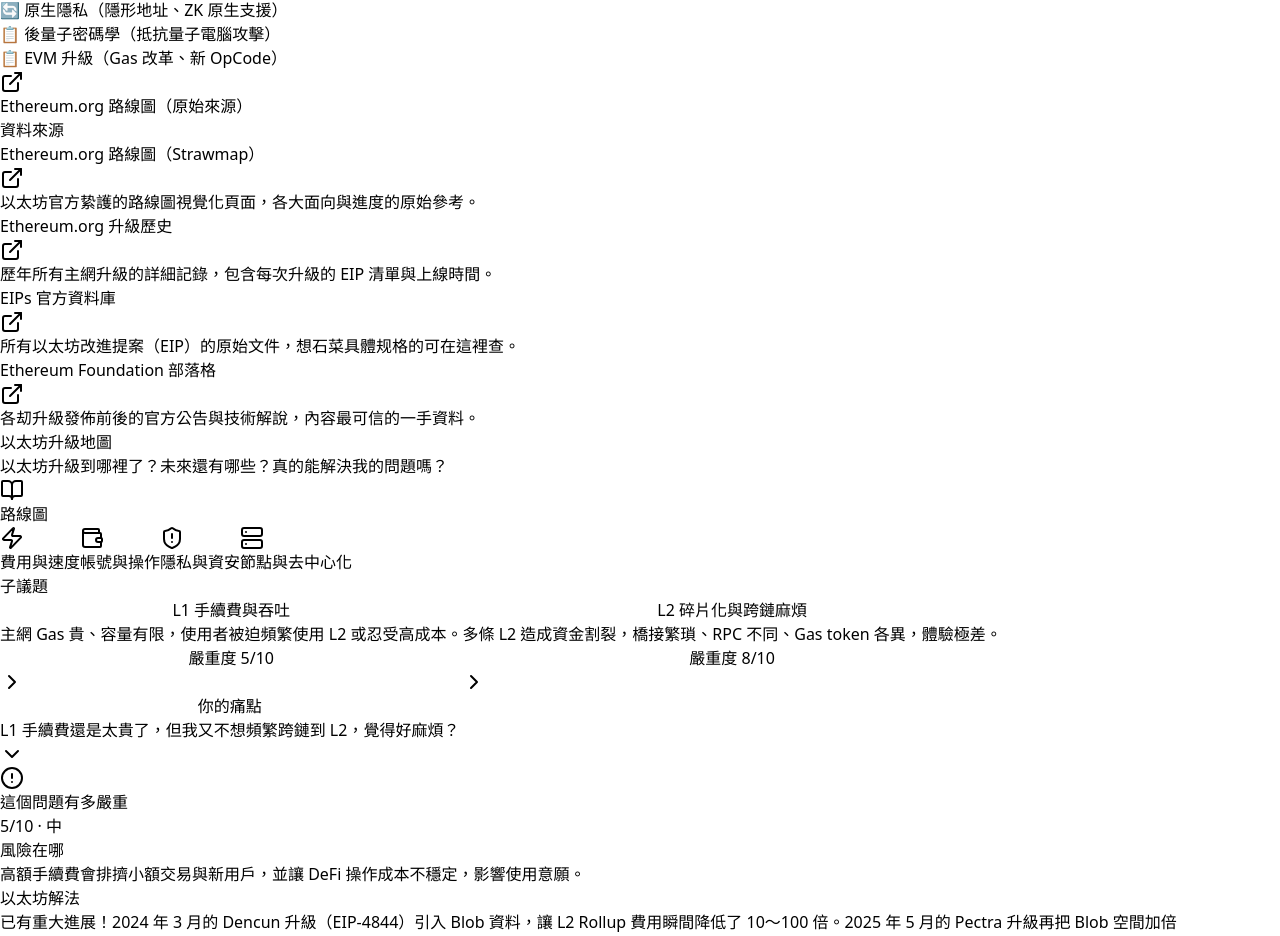
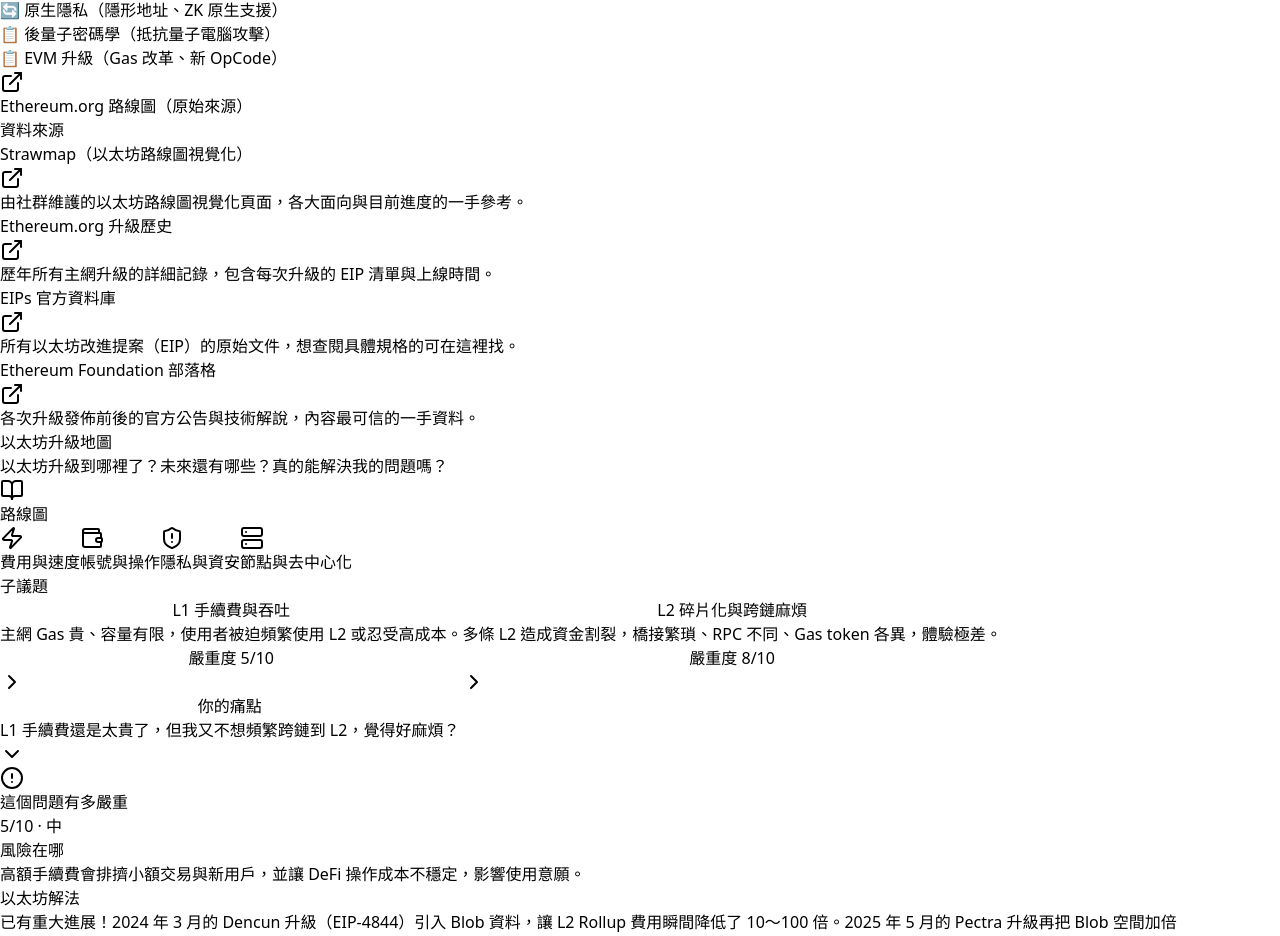
Before and after one commit to ASTROHSU/Ethereum-roadmap, a React (Vite) app: page / in a window 1280 px wide. Shown: the part 1232-2168 px from the top of the page. Built offline with nearby package versions, Linux system fonts and the light colour scheme.

Commit message:
fix: update Strawmap URL, fix garbled text in data source descriptions

```diff
--- a/src/components/EthereumRoadmapUX.jsx
+++ b/src/components/EthereumRoadmapUX.jsx
@@ -146,9 +146,9 @@
 const LAST_UPDATED = '2026-03-01';
 const DATA_SOURCES = [
   {
-    label: 'Ethereum.org 路線圖（Strawmap）',
-    desc: '以太坊官方絷護的路線圖視覺化頁面，各大面向與進度的原始參考。',
-    url: 'https://ethereum.org/roadmap',
+    label: 'Strawmap（以太坊路線圖視覺化）',
+    desc: '由社群維護的以太坊路線圖視覺化頁面，各大面向與目前進度的一手參考。',
+    url: 'https://strawmap.org/',
   },
   {
     label: 'Ethereum.org 升級歷史',
@@ -157,15 +157,16 @@
   },
   {
     label: 'EIPs 官方資料庫',
-    desc: '所有以太坊改進提案（EIP）的原始文件，想石菜具體规格的可在這裡查。',
+    desc: '所有以太坊改進提案（EIP）的原始文件，想查閱具體規格的可在這裡找。',
     url: 'https://eips.ethereum.org/',
   },
   {
     label: 'Ethereum Foundation 部落格',
-    desc: '各刧升級發佈前後的官方公告與技術解說，內容最可信的一手資料。',
+    desc: '各次升級發佈前後的官方公告與技術解說，內容最可信的一手資料。',
     url: 'https://blog.ethereum.org/',
   },
 ];
+
 
 const RECENT_UPDATES =
   'Pectra 已於 2025/5 上線主網（EIP-7702 帳戶抽象、Blob 空間加倍）；Glamsterdam 現正 Devnet 測試中，預計 2026 上半年主網。';
```
